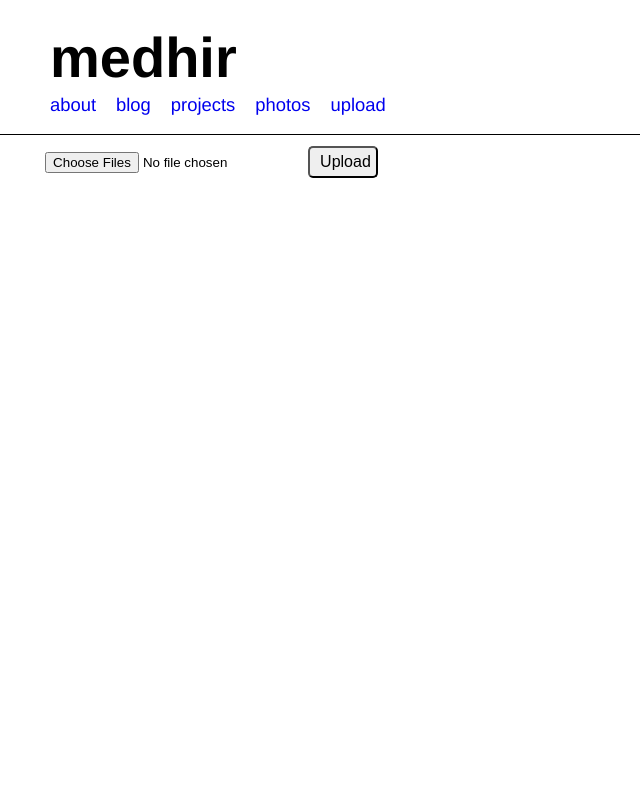
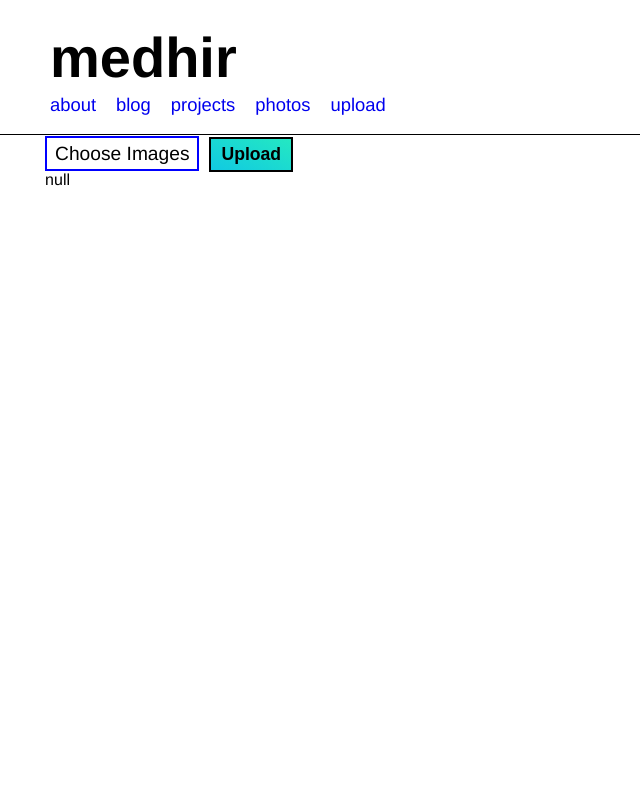
Before and after one commit to medhir/blog, a React (Create React App) app in the folder client/: page /upload in a window 1280 px wide. Shown: the top 800 px of the page, without its empty margins (0-640 px from the left). Built offline with nearby package versions, Linux system fonts and the light colour scheme; what auth0-js would draw is missing.

Commit message:
Add styling for Uploader component, rough draft of progress indicator

```diff
--- /dev/null
+++ b/client/src/Controls/Uploader/Uploader.css
@@ -0,0 +1,45 @@
+#imagesInput {
+    width: 0.1px;
+    height: 0.1px;
+    opacity: 0;
+    overflow: hidden;
+    position: absolute;
+    z-index: -1;
+}
+
+#imagesInput, label {
+    transition: all ease-in-out 150ms;
+}
+
+#imagesInput + label {
+    font-size: 1.2em;
+    font-weight: 400;
+    padding: 6px 8px;
+    margin-right: 10px;
+    border: 2px solid blue;
+    display: inline-block;
+    cursor: pointer;
+}
+
+#imagesInput:focus + label,
+#imagesInput + label:hover {
+    border: 2px solid rgb(50, 255, 170);
+}
+
+.uploadButton {
+    display: inline-block;
+    width: auto;
+    font-size: 1.1rem;
+    font-weight: 600;
+    background: linear-gradient(25deg, rgb(0, 174, 255), rgb(50, 255, 170), rgb(0,174,275));
+    background-size: 800% 200%;
+    animation: underanimate 69s infinite;
+    margin: 0px 0px;
+    border-radius: 0px;
+    border: 2px solid black;
+    transition: all ease-in-out 150ms;
+}
+
+.uploadButton:hover, .uploadButton:focus {
+    border: 2px solid rgb(50, 255, 170);
+}
--- a/client/src/Controls/Uploader/index.js
+++ b/client/src/Controls/Uploader/index.js
@@ -1,7 +1,9 @@
-import React, { Component } from 'react';
+import React, { Component, Fragment } from 'react';
 import Axios from 'axios';
 
-const UploadPath = "/api/upload/"
+import './Uploader.css'
+
+const UploadPath = "http://localhost:8000/api/upload/"
 
 class Uploader extends Component {
     constructor (props) {
@@ -9,7 +11,8 @@ class Uploader extends Component {
         this.state = {
             progress: null,
             success: null,
-            files: null
+            files: null,
+            error: null
         }
     }
 
@@ -18,6 +21,17 @@ class Uploader extends Component {
             files: e.target.files
         })
     }
+
+    handleProgressEvent = (e) => {
+        console.warn('fired')
+        if (e.lengthComputable) {
+            const percentage = Math.round((e.loaded * 100) / e.total)
+            this.setState({
+                progress: `${ percentage }%`
+            })
+        }
+    }
+
     handleUpload = (e) => {
         e.preventDefault()
         if (this.state.files) {
@@ -25,19 +39,16 @@ class Uploader extends Component {
             for (let i = 0; i < this.state.files.length; i++) {
                 formData.append("image", this.state.files[i])
             }
-            debugger
             Axios.post(UploadPath, formData, {
-                headers: {'Content-Type': 'multipart/form-data' }
-            })
-            .then(success => {
-                console.log(success)
+                headers: {'Content-Type': 'multipart/form-data' },
+                onUploadProgress: this.handleProgressEvent
+            }).then(success => {
                 this.setState({
-                    success: true
+                    success: success
                 })
-            }).catch(err => {
-                console.error(err)
+            }).catch(error => {
                 this.setState({
-                    success: false
+                    error: error
                 })
             })
         }
@@ -45,15 +56,21 @@ class Uploader extends Component {
 
     render () {
         return (
-            <form>
-                <input type="file"
-                       accept="image/*"
-                       name="images"
-                       multiple
-                       onChange={ this.handleFileStateChange }
-                />
-                <button onClick={ (e) => { this.handleUpload(e) } }>Upload</button>
-            </form>
+            <Fragment>
+                <form className="imageForm">
+                    <input
+                        type="file"
+                        accept="image/*"
+                        id="imagesInput"
+                        multiple
+                        onChange={ this.handleFileStateChange }
+                    />
+                    <label htmlFor="imagesInput">Choose Images</label>
+                    <button className="uploadButton" onClick={ (e) => { this.handleUpload(e) } }>Upload</button>
+                </form>
+                <p className="progressIndicator">{ this.state.progress }</p>
+                <p>{ JSON.stringify(this.state.success) }</p>
+            </Fragment>
         )
     }
 }
```
Also changed, not shown: 1 other file (tests, documents, lock files or other folders).
